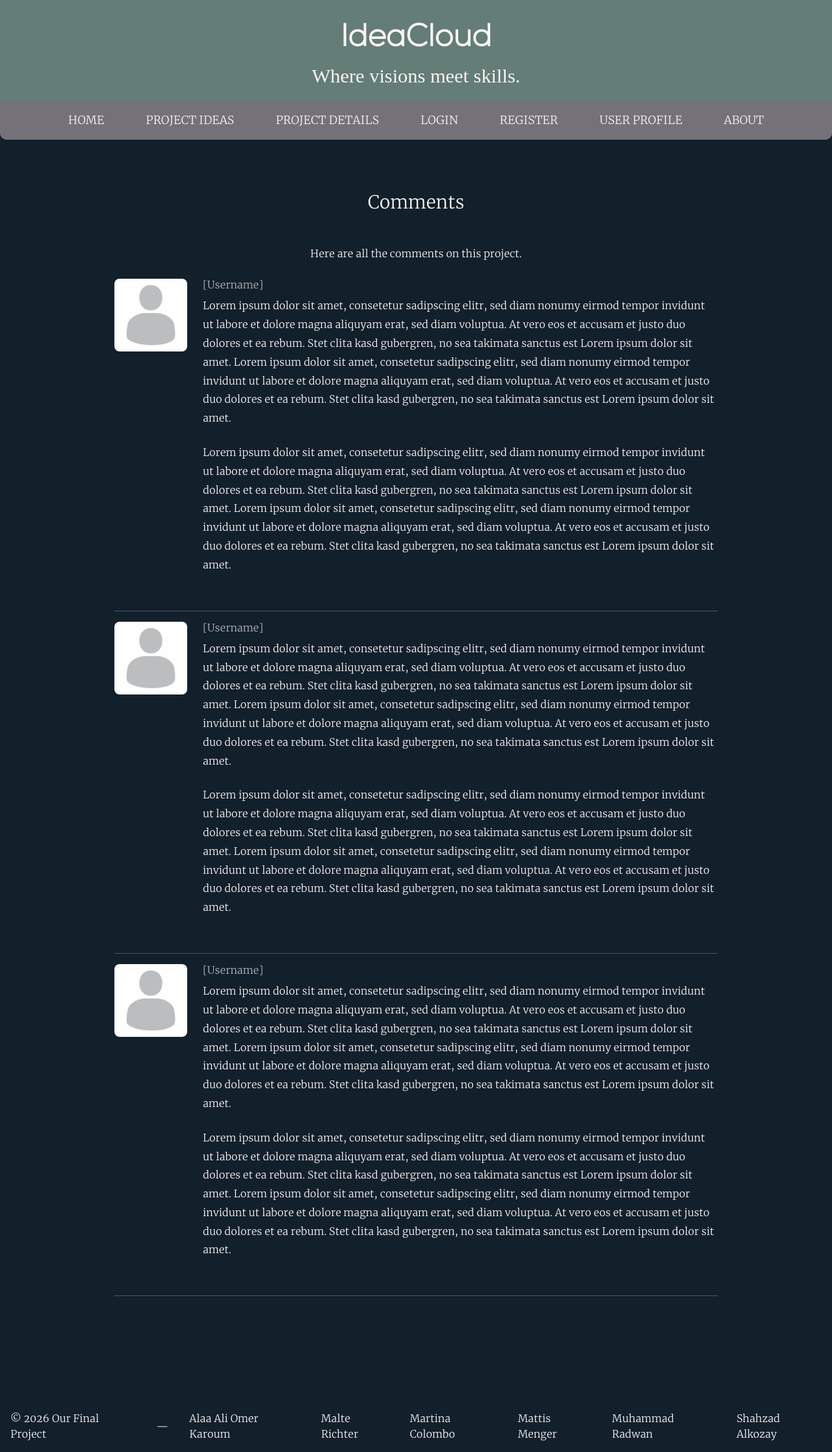
After one commit to mradwan123/ideacloud, a Django app: page /comments/ in a window 1280 px wide. The commit adds this page. Shown: the top 2235 px of the page at 65% size. Run offline with Django 5.2, Linux system fonts and the light colour scheme; some web fonts are replaced.

Commit message:
feat: add page 'comments.html'

```diff
--- a/front_end/urls.py
+++ b/front_end/urls.py
@@ -14,7 +14,8 @@ from .views import (
     saved_projects,
     completed_projects,
     project_groups,
-    interested_users
+    interested_users,
+    comments
 )
 
 app_name = "front-end"
@@ -32,5 +33,6 @@ urlpatterns = [
     path("saved_projects/", saved_projects, name="saved-projects"),
     path("completed_projects/", completed_projects, name="completed-projects"),
     path("project_groups/", project_groups, name="project-groups"),
-    path("interested_users/", interested_users, name="interested-users")
+    path("interested_users/", interested_users, name="interested-users"),
+    path("comments/", comments, name="comments")
 ]
--- a/front_end/views.py
+++ b/front_end/views.py
@@ -42,3 +42,6 @@ def project_groups(request):
 
 def interested_users(request):
     return render(request, "interested_users.html")
+
+def comments(request):
+    return render(request, "comments.html")
--- a/static/css/idea_cloud.css
+++ b/static/css/idea_cloud.css
@@ -368,3 +368,32 @@ label {
     padding-left: 1rem;
     margin-bottom: 0.5rem;
 }
+
+/* -- comments -- */
+
+.comment-box {
+    display: flex;
+    align-items: flex-start;
+    gap: 1.5rem;
+    margin-bottom: 4rem;
+    max-width: 100%;
+    margin: 0 auto 2rem auto;
+}
+
+.comment-box img {
+    width: 7rem;
+    height: 7rem;
+    object-fit: cover;
+    border-radius: 0.5rem;
+}
+
+.name-and-comment {
+    display: flex;
+    flex-direction: column;
+    align-items: flex-start;
+}
+
+.name-and-comment h4 {
+    font-size: 1rem;
+    opacity: 0.7;
+}
--- /dev/null
+++ b/templates/comments.html
@@ -0,0 +1,65 @@
+{% extends 'base.html' %}
+{% load static %}
+
+{% block tab %} Comments {% endblock %}
+
+{% block title %} Comments {% endblock %}
+
+{% block content %}
+
+<div class="page-description">
+
+    <h3 class="page-title">Comments</h3>
+
+    <p>
+        Here are all the comments on this project.
+    </p>
+
+</div>
+
+<div class="comment-box">
+    <img src="../static/images/profile-pic.avif">
+    <div class="name-and-comment">
+        <h4>[Username]</h4>
+        <p>
+            Lorem ipsum dolor sit amet, consetetur sadipscing elitr, sed diam nonumy eirmod tempor invidunt ut labore et dolore magna aliquyam erat, sed diam voluptua. At vero eos et accusam et justo duo dolores et ea rebum. Stet clita kasd gubergren, no sea takimata sanctus est Lorem ipsum dolor sit amet. Lorem ipsum dolor sit amet, consetetur sadipscing elitr, sed diam nonumy eirmod tempor invidunt ut labore et dolore magna aliquyam erat, sed diam voluptua. At vero eos et accusam et justo duo dolores et ea rebum. Stet clita kasd gubergren, no sea takimata sanctus est Lorem ipsum dolor sit amet.
+        </p>
+        <p>
+            Lorem ipsum dolor sit amet, consetetur sadipscing elitr, sed diam nonumy eirmod tempor invidunt ut labore et dolore magna aliquyam erat, sed diam voluptua. At vero eos et accusam et justo duo dolores et ea rebum. Stet clita kasd gubergren, no sea takimata sanctus est Lorem ipsum dolor sit amet. Lorem ipsum dolor sit amet, consetetur sadipscing elitr, sed diam nonumy eirmod tempor invidunt ut labore et dolore magna aliquyam erat, sed diam voluptua. At vero eos et accusam et justo duo dolores et ea rebum. Stet clita kasd gubergren, no sea takimata sanctus est Lorem ipsum dolor sit amet.
+        </p>
+    </div>
+</div>
+
+<hr>
+
+<div class="comment-box">
+    <img src="../static/images/profile-pic.avif">
+    <div class="name-and-comment">
+        <h4>[Username]</h4>
+        <p>
+            Lorem ipsum dolor sit amet, consetetur sadipscing elitr, sed diam nonumy eirmod tempor invidunt ut labore et dolore magna aliquyam erat, sed diam voluptua. At vero eos et accusam et justo duo dolores et ea rebum. Stet clita kasd gubergren, no sea takimata sanctus est Lorem ipsum dolor sit amet. Lorem ipsum dolor sit amet, consetetur sadipscing elitr, sed diam nonumy eirmod tempor invidunt ut labore et dolore magna aliquyam erat, sed diam voluptua. At vero eos et accusam et justo duo dolores et ea rebum. Stet clita kasd gubergren, no sea takimata sanctus est Lorem ipsum dolor sit amet.
+        </p>
+        <p>
+            Lorem ipsum dolor sit amet, consetetur sadipscing elitr, sed diam nonumy eirmod tempor invidunt ut labore et dolore magna aliquyam erat, sed diam voluptua. At vero eos et accusam et justo duo dolores et ea rebum. Stet clita kasd gubergren, no sea takimata sanctus est Lorem ipsum dolor sit amet. Lorem ipsum dolor sit amet, consetetur sadipscing elitr, sed diam nonumy eirmod tempor invidunt ut labore et dolore magna aliquyam erat, sed diam voluptua. At vero eos et accusam et justo duo dolores et ea rebum. Stet clita kasd gubergren, no sea takimata sanctus est Lorem ipsum dolor sit amet.
+        </p>
+    </div>
+</div>
+
+<hr>
+
+<div class="comment-box">
+    <img src="../static/images/profile-pic.avif">
+    <div class="name-and-comment">
+        <h4>[Username]</h4>
+        <p>
+            Lorem ipsum dolor sit amet, consetetur sadipscing elitr, sed diam nonumy eirmod tempor invidunt ut labore et dolore magna aliquyam erat, sed diam voluptua. At vero eos et accusam et justo duo dolores et ea rebum. Stet clita kasd gubergren, no sea takimata sanctus est Lorem ipsum dolor sit amet. Lorem ipsum dolor sit amet, consetetur sadipscing elitr, sed diam nonumy eirmod tempor invidunt ut labore et dolore magna aliquyam erat, sed diam voluptua. At vero eos et accusam et justo duo dolores et ea rebum. Stet clita kasd gubergren, no sea takimata sanctus est Lorem ipsum dolor sit amet.
+        </p>
+        <p>
+            Lorem ipsum dolor sit amet, consetetur sadipscing elitr, sed diam nonumy eirmod tempor invidunt ut labore et dolore magna aliquyam erat, sed diam voluptua. At vero eos et accusam et justo duo dolores et ea rebum. Stet clita kasd gubergren, no sea takimata sanctus est Lorem ipsum dolor sit amet. Lorem ipsum dolor sit amet, consetetur sadipscing elitr, sed diam nonumy eirmod tempor invidunt ut labore et dolore magna aliquyam erat, sed diam voluptua. At vero eos et accusam et justo duo dolores et ea rebum. Stet clita kasd gubergren, no sea takimata sanctus est Lorem ipsum dolor sit amet.
+        </p>
+    </div>
+</div>
+
+<hr>
+
+{% endblock %}
--- a/templates/project_details.html
+++ b/templates/project_details.html
@@ -43,7 +43,7 @@
 
 <!-- link to the pages of the project comments (if any)-->
 <p class="comments">
-  <a>Comments</a>
+  <a href="{% url 'front-end:comments' %}">Comments</a>
 </p>
 
 <!-- section with buttons for opening the page with interested users and groups -->
```
